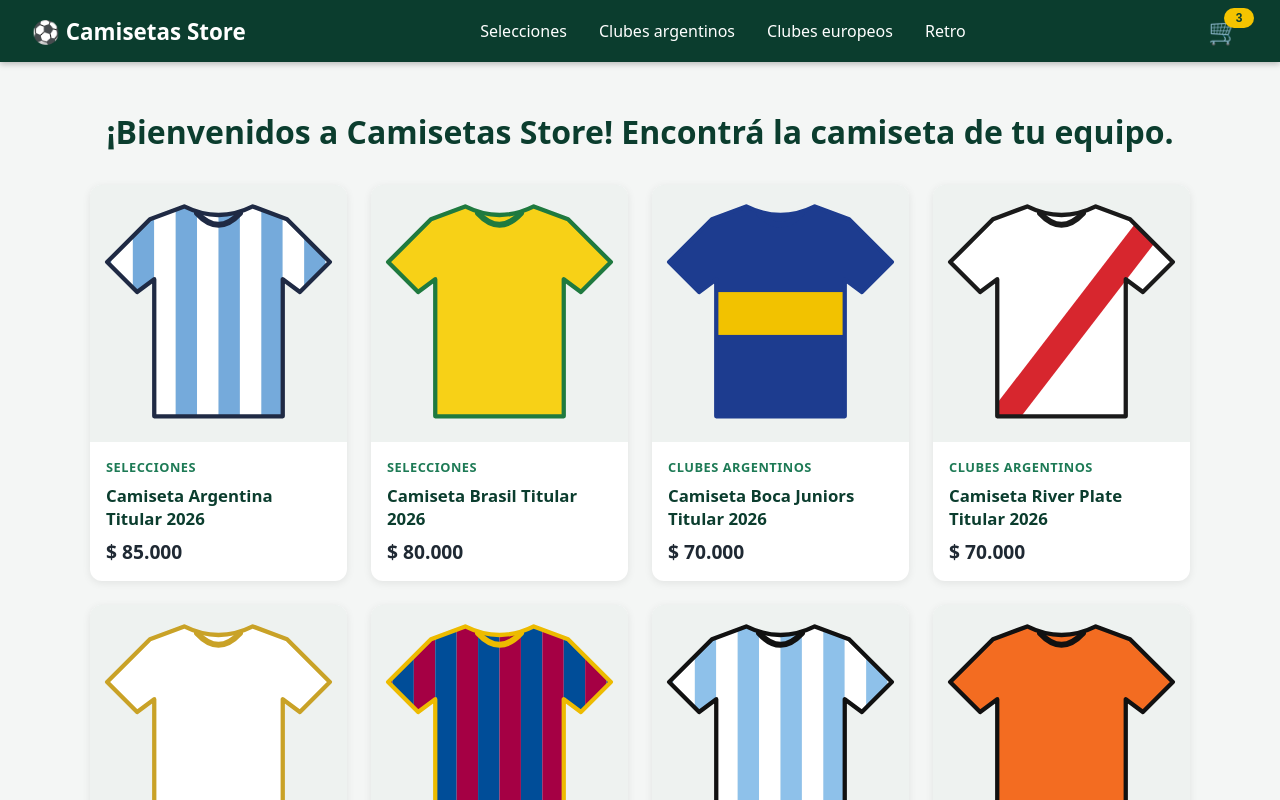
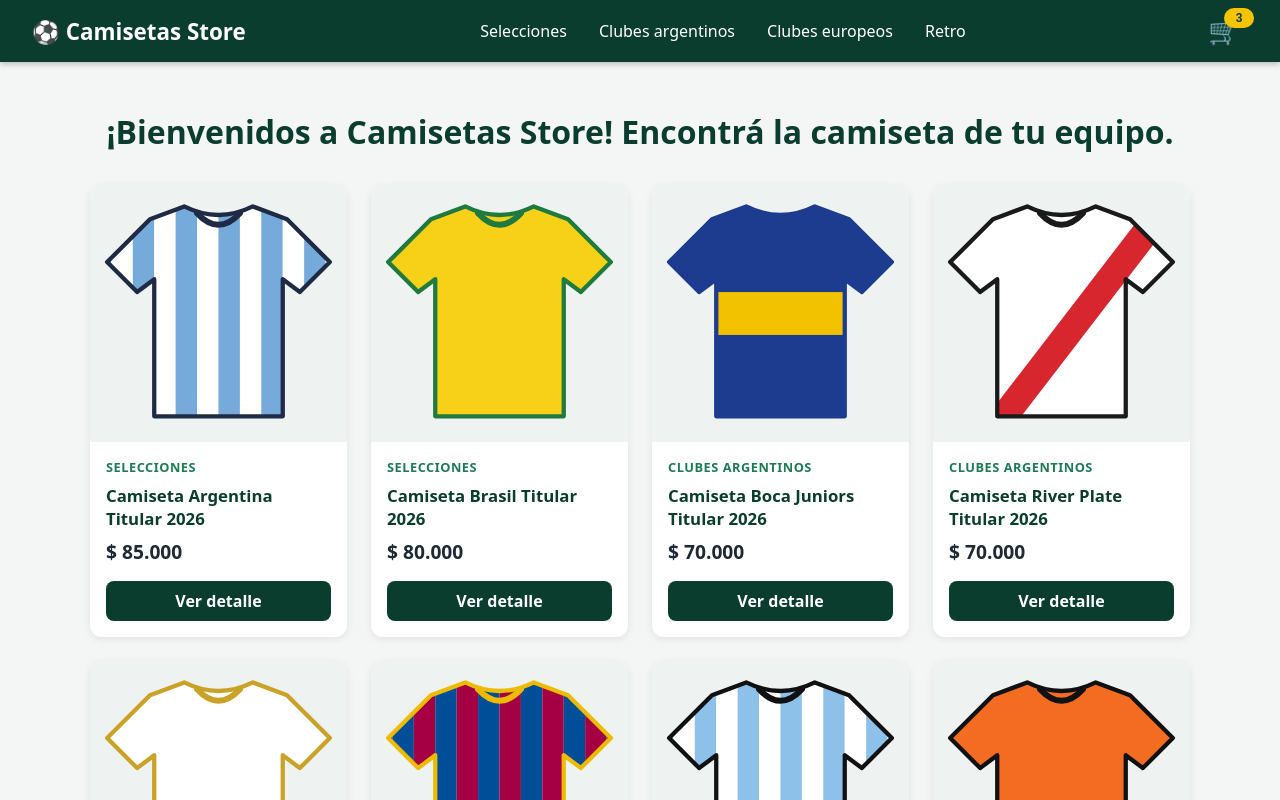
Before and after one commit to jonathanNahuel72/tienda-camisetas-futbol, a React (Vite) app: page / in a window 1280 px wide. Shown: the top 800 px of the page. Built offline with nearby package versions, Linux system fonts and the light colour scheme.

Commit message:
Cada card enlaza al detalle del producto con Link a /item/:id

```diff
--- a/src/components/Item.css
+++ b/src/components/Item.css
@@ -50,3 +50,18 @@
   font-size: 1.2rem;
   font-weight: 700;
 }
+
+.item-link {
+  margin-top: 0.5rem;
+  padding: 0.55rem;
+  border-radius: 8px;
+  background-color: #0b3d2e;
+  color: #ffffff;
+  font-weight: 600;
+  text-align: center;
+  text-decoration: none;
+}
+
+.item-link:hover {
+  background-color: #145c45;
+}
--- a/src/components/Item.jsx
+++ b/src/components/Item.jsx
@@ -1,9 +1,10 @@
+import { Link } from 'react-router-dom'
 import { getCategoryName } from '../data/categories'
 import formatPrice from '../utils/formatPrice'
 import './Item.css'
 
 function Item({ product }) {
-  const { title, category, price, image } = product
+  const { id, title, category, price, image } = product
 
   return (
     <article className="item-card">
@@ -12,6 +13,9 @@ function Item({ product }) {
         <span className="item-category">{getCategoryName(category)}</span>
         <h3 className="item-title">{title}</h3>
         <p className="item-price">{formatPrice(price)}</p>
+        <Link to={`/item/${id}`} className="item-link">
+          Ver detalle
+        </Link>
       </div>
     </article>
   )
```
